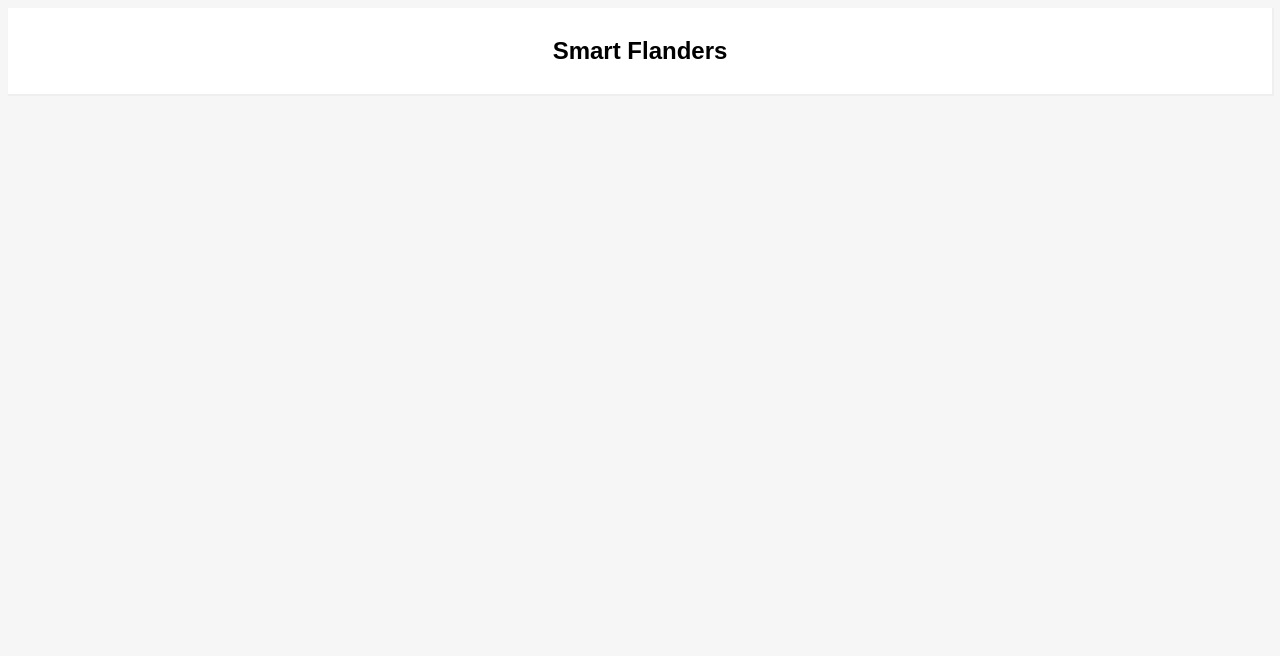
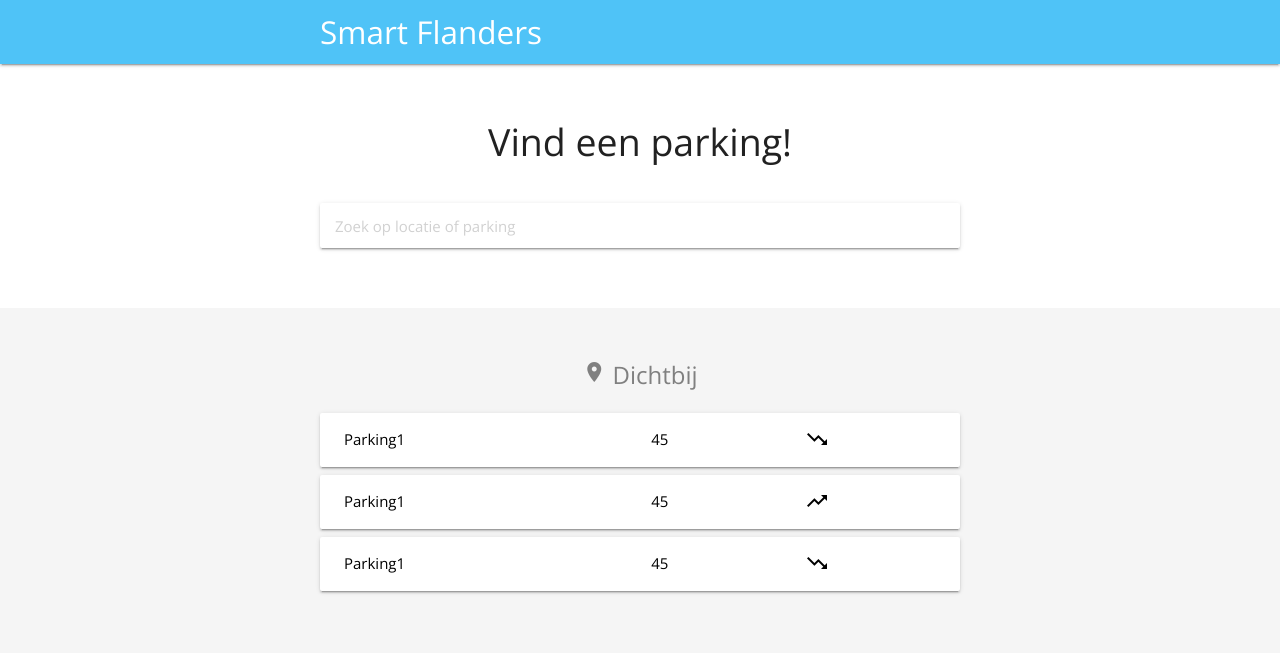
Before and after one commit to oSoc17/smartflanders-hackathon, a website: page index.html in a window 1280 px wide. Drawn offline with nearby package versions, Linux system fonts and the light colour scheme.

Commit message:
basic home design

```diff
--- a/css/style.css
+++ b/css/style.css
@@ -2,20 +2,11 @@
    Common
    =========================================== */
 
-html {
-	font-size: 62.5%;
-}
-
 body {
-	font-family: 'Palanquin', arial, sans-serif;
-	background-color: #f7f6f6;
+	font-family: 'Open Sans', arial sans-serif;;
 	background-repeat: repeat;
 }
 
-body > * {
-	font-size: 1.2rem;
-	line-height: 1.4rem;
-}
 
 * {
 	-webkit-box-sizing: border-box; /* use border-box box model everywhere */
@@ -25,19 +16,36 @@ body > * {
 	box-sizing: border-box;
 }
 
+h2 {
+    font-size: 2.5rem;
+    padding-bottom: 20px;
+}
+
+h3 {
+    font-size: 1.6rem;
+    line-height: 1.8rem;
+    color: gray;
+}
+
 a {
 	text-decoration: none;
+    color: #000;
 }
 
 ul {
 	list-style: none;
 }
 
-.wrapper {
-	max-width: 98rem;
-	min-width: 32rem;
-	margin: 0 auto;
-	padding: 0 1rem;
+@media only screen and (min-width: 601px) {
+    .container {
+        width: 60%;
+    }
+}
+
+@media only screen and (min-width: 993px) {
+    .container {
+        width: 50%;
+    }
 }
 
 
@@ -45,20 +53,58 @@ ul {
    Header
    =========================================== */
 
-/* GENERAL */
-
-header {
-  padding: 2rem;
-	margin-bottom: 1rem;
-  background-color: #ffffff;
-  box-shadow: 0.1rem 0.1rem 0.1rem 0.1rem #efefef;
-  text-align: center;
+.section {
+    padding-top: 2rem;
 }
 
-header h1 span:nth-of-type(1) {
-  color: #4256f4;
+brand-logo {
+    float: left;
 }
 
-header h1 span:nth-of-type(2) {
-  color: #f72727;
+/* ===========================================
+   Search banner
+   =========================================== */
+
+#search-banner {
+    margin-bottom: 60px;
 }
+
+#search {
+    border-bottom: none;
+    margin: 0 0 0 1rem;
+}
+
+#search:focus {
+    border-bottom: none;
+    box-shadow: none;
+}
+
+
+/* ===========================================
+   Parking list
+   =========================================== */
+
+.parking-list {
+    padding-top: 2rem;
+    padding-bottom: 4rem;
+    background-color: #f5f5f5;
+}
+
+.row {
+    margin-bottom: 1px;
+}
+
+.card-panel {
+    padding-top: 0px;
+    padding-bottom: 0px;
+    margin-bottom: 0px;
+}
+
+.card-panel:hover {
+    background-color: #81d4fa;
+}
+
+.trending p {
+    font-size: 0.9rem;
+    line-height: 0.9rem;
+}
--- a/index.html
+++ b/index.html
@@ -4,23 +4,103 @@
         <title>Smart Flanders</title>
         <meta charset="UTF-8">
         <meta name="viewport" content="width=device-width, initial-scale=1">
+
+        <link href="https://fonts.googleapis.com/css?family=Open+Sans" rel="stylesheet">
+
+        <link href="https://fonts.googleapis.com/icon?family=Material+Icons" rel="stylesheet">
+
+        <link href="node_modules/materialize-css/dist/css/materialize.min.css" rel="stylesheet">
         <link href="css/style.css" rel="stylesheet">
     </head>
     <body>
 
         <!-- HEADER -->
-        <header class="clearfix">
-            <div class="wrapper">
-                <h1>Smart Flanders</h1>
+        <nav class="light-blue lighten-2">
+            <div class="nav-wrapper container">
+                <a href="#" class="brand-logo">Smart Flanders</a>
             </div>
-        </header>
+        </nav>
 
-        <!-- MAIN CONTENT -->
-        <div class="content wrapper">
+        <!-- SEARCH -->
+        <div class="section no-pad-bot container center" id="search-banner">
+            <h2>Vind een parking!</h2>
+            <div class="search-wrapper card">
+                <input id="search" placeholder="Zoek op locatie of parking" />
+            </div>
+        </div>
 
+        <!-- NEARBY -->
+        <div class="parking-list">
+            <div class="container">
+                <div class="center">
+                    <h3><i class="material-icons">room</i> Dichtbij</h3>
+                </div>
+
+                <div class="row">
+                    <a href="">
+                        <div class="col s12">
+                            <div class="card-panel">
+                                <div class="row">
+                                    <div class="col s6">
+                                        <p>Parking1</p>
+                                    </div>
+                                    <div class="col s3">
+                                        <p>45</p>
+                                    </div>
+                                    <div class="col s3 trending">
+                                        <p><i class="material-icons">trending_down</i></p>
+                                    </div>
+                                </div>
+                            </div>
+                        </div>
+                    </a>
+
+                    <a href="">
+                        <div class="col s12">
+                            <div class="card-panel">
+                                <div class="row">
+                                    <div class="col s6">
+                                        <p>Parking1</p>
+                                    </div>
+                                    <div class="col s3">
+                                        <p>45</p>
+                                    </div>
+                                    <div class="col s3 trending">
+                                        <p><i class="material-icons">trending_up</i></p>
+                                    </div>
+                                </div>
+                            </div>
+                        </div>
+                    </a>
+
+                    <a href="">
+                        <div class="col s12">
+                            <div class="card-panel">
+                                <div class="row">
+                                    <div class="col s6">
+                                        <p>Parking1</p>
+                                    </div>
+                                    <div class="col s3">
+                                        <p>45</p>
+                                    </div>
+                                    <div class="col s3 trending">
+                                        <p><i class="material-icons">trending_down</i></p>
+                                    </div>
+                                </div>
+                            </div>
+                        </div>
+                    </a>
+
+                </div>
+
+            </div>
         </div>
+
 
         <!-- FOOTER -->
 	    <footer></footer>
+
+        <script type="text/javascript" src="node_modules/jquery/dist/jquery.min.js"></script>
+        <script type="text/javascript" src="node_modules/materialize-css/dist/js/materialize.min.js"></script>
     </body>
 </html>
```
